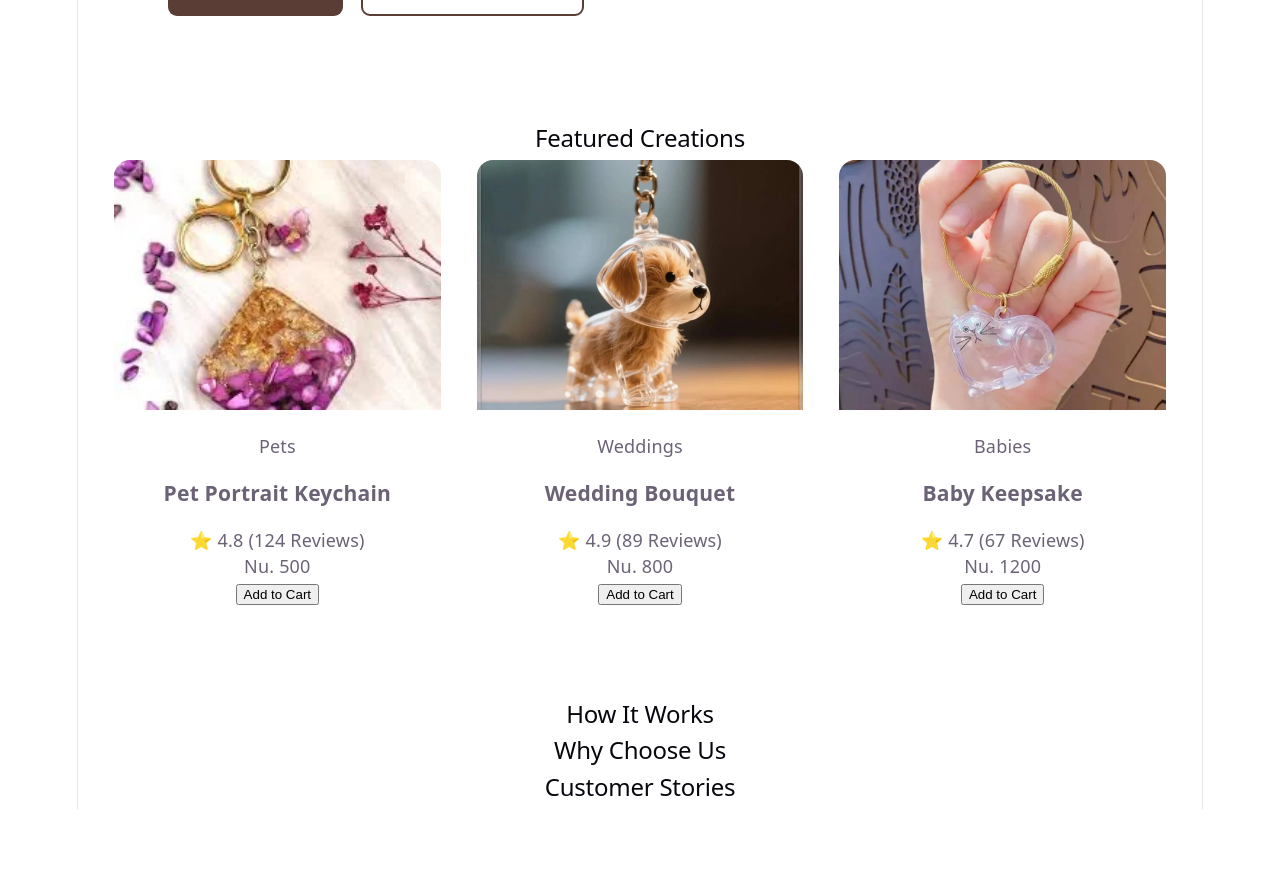
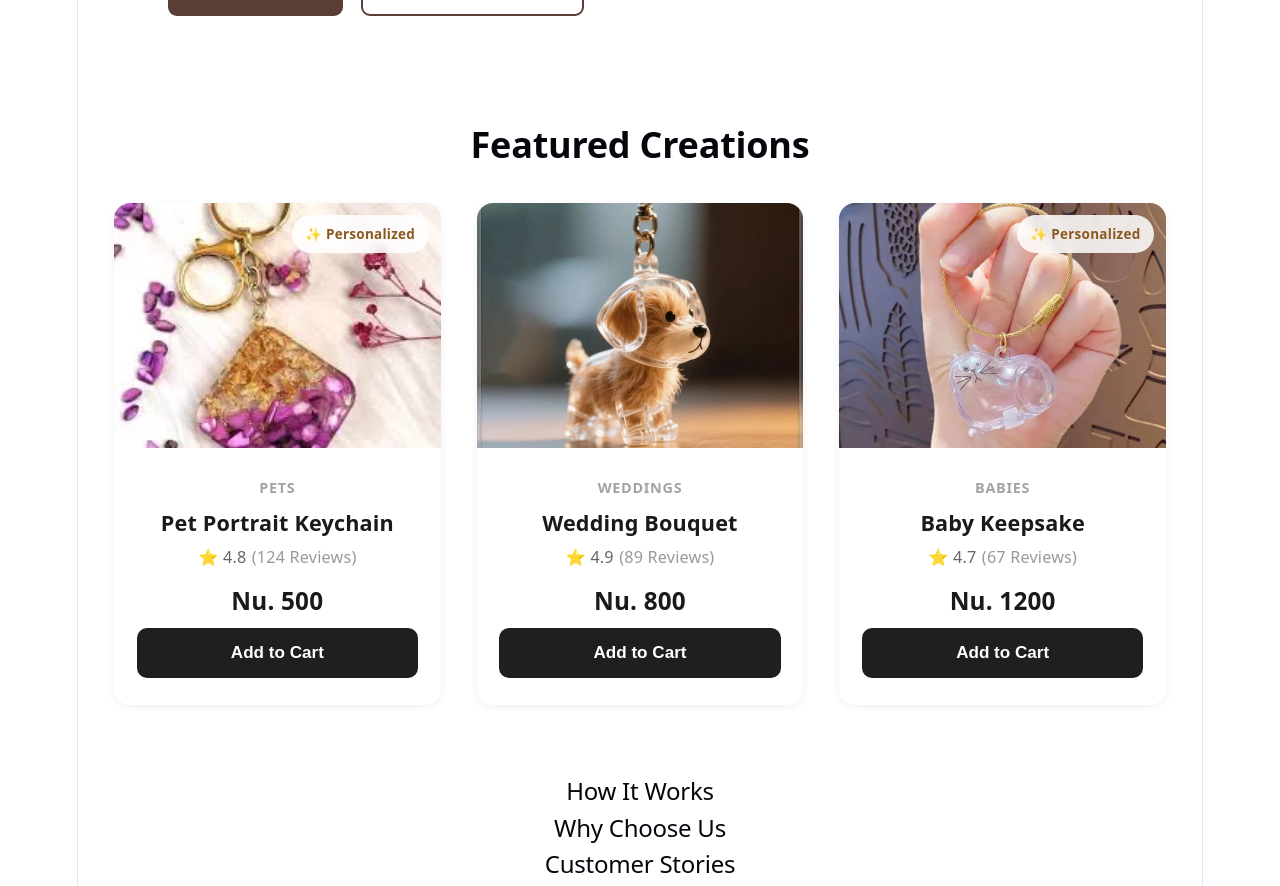
Before and after one commit to pema-kinley/MERN-SUMMER-TERM, a React (Vite) app in the folder key-shop/: page / in a window 1280 px wide. Shown: the part 640-1526 px from the top of the page. Before the commit the page ends 1449 px from the top, so only its background shows below. Built offline with nearby package versions, Linux system fonts and the light colour scheme.

Commit message:
design update
worked on card design and added new properties: rating, badge,

```diff
--- a/key-shop/src/components/ProductCard/ProductCard.module.css
+++ b/key-shop/src/components/ProductCard/ProductCard.module.css
@@ -4,10 +4,20 @@
     overflow: hidden;
     display: flex;
     flex-direction: column;
+    height: 100%; /* fills the grid row so all cards line up */
+    box-shadow: 0 2px 8px rgba(0, 0, 0, 0.06);
+    transition: transform 0.25s ease, box-shadow 0.25s ease;
+}
+
+.card:hover {
+    transform: translateY(-4px);
+    box-shadow: 0 16px 32px rgba(0, 0, 0, 0.12);
 }
 
 .image {
-    height: 250px;
+    position: relative;
+    width: 100%;
+    aspect-ratio: 4 / 3;
     overflow: hidden;
 }
 
@@ -16,30 +26,107 @@
     height: 100%;
     object-fit: cover;
     display: block;
+    transition: transform 0.4s ease;
 }
 
-.content {
-    padding: 1.25rem;
+.card:hover .image img {
+    transform: scale(1.05);
 }
 
-addToCartButton {
-    margin-top: 1rem;
-    padding: 0.75rem 1rem;
+.badge {
+    position: absolute;
+    top: 12px;
+    right: 12px;
+    padding: 0.35rem 0.75rem;
+    background-color: rgba(255, 255, 255, 0.85);
+    backdrop-filter: blur(4px);
+    color: #8a5a20;
+    border-radius: 999px;
+    font-size: 0.75rem;
+    font-weight: 600;
+    letter-spacing: 0.02em;
+}
 
+/* Content fills remaining card height, splits into two flex groups */
+.content {
+    flex: 1;
+    display: flex;
+    flex-direction: column;
+    padding: 1.5rem 1.25rem;
+    text-align: center;
+}
+
+/* Grows to absorb leftover space, keeping price+button a fixed unit */
+.topInfo {
+    flex: 1;
+    display: flex;
+    flex-direction: column;
+    gap: 0.4rem;
+    margin-bottom: 1rem;
+}
+
+.category {
+    font-size: 0.8rem;
+    font-weight: 600;
+    text-transform: uppercase;
+    letter-spacing: 0.05em;
+    color: #a3a3a3;
+    margin: 0;
+}
+
+.title {
+    font-size: 1.2rem;
+    font-weight: 700;
+    line-height: 1.35;
+    margin: 0;
+    color: #1a1a1a;
+}
+
+.rating {
+    font-size: 0.9rem;
+    color: #666;
+    margin: 0;
+    display: flex;
+    align-items: center;
+    justify-content: center;
+    gap: 0.3rem;
+}
+
+.reviewCount {
+    color: #999;
+}
+
+/* Price and button stay locked together as one block */
+.bottomInfo {
+    display: flex;
+    flex-direction: column;
+    gap: 0.75rem;
+}
+
+.price {
+    font-size: 1.35rem;
+    font-weight: 700;
+    margin: 0;
+    color: #1a1a1a;
+}
+
+.addToCartButton {
+    width: 100%;
+    padding: 0.85rem;
     border: none;
     border-radius: 10px;
-
-    background-color: #2f2f2f;
+    background-color: #1f1f1f;
     color: white;
-
     cursor: pointer;
-
     font-size: 0.95rem;
     font-weight: 600;
-
-    transition: background-color 0.3s ease;
+    transition: background-color 0.25s ease, transform 0.15s ease;
 }
 
-addToCartButton:hover {
-    background-color: #444;
+.addToCartButton:hover {
+    background-color: #333;
 }
+
+.addToCartButton:active {
+    transform: scale(0.97);
+}
--- a/key-shop/src/sections/home/FeatureCreation.module.css
+++ b/key-shop/src/sections/home/FeatureCreation.module.css
@@ -2,8 +2,24 @@
     padding: 4rem 2rem;
 }
 
+.featureCreations h2 {
+    font-size: 2rem;
+    font-weight: 700;
+    margin-bottom: 2rem;
+}
+
 .grid {
     display: grid;
-    grid-template-columns: repeat(3, 1fr);
+    grid-template-columns: repeat(auto-fit, minmax(260px, 1fr));
     gap: 2rem;
+    align-items: stretch; /* keeps equal card heights, now handled properly */
 }
+
+@media (max-width: 480px) {
+    .featureCreations {
+        padding: 2.5rem 1rem;
+    }
+    .grid {
+        grid-template-columns: 1fr;
+    }
+}
```
